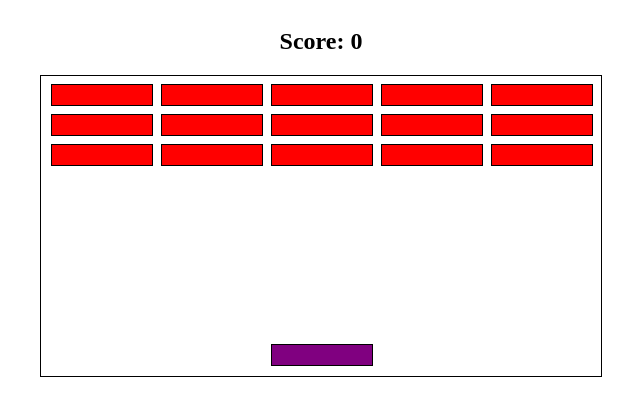
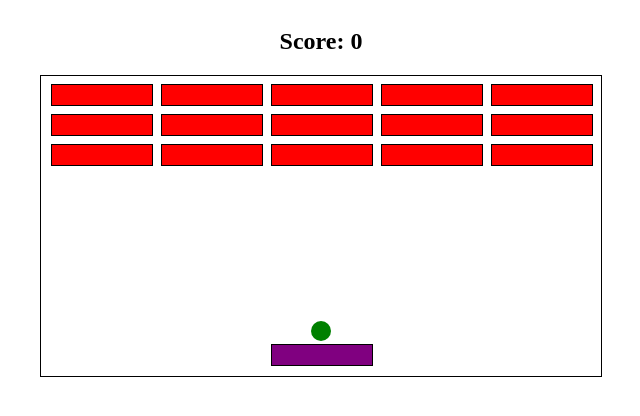
Before and after one commit to patryk77k/breakpoint-game, a plain HTML site: page index.html in a window 1280 px wide. Shown: the full height of the page, 319-959 px from the left. Drawn offline with Linux system fonts and the light colour scheme.

Commit message:
add ball

```diff
--- a/app.js
+++ b/app.js
@@ -3,6 +3,10 @@ const blockWidth = 100;
 const grid = document.getElementById("grid");
 const userStart = [230, 10];
 let userCurrent = userStart;
+
+const ballStart = [270, 35];
+let ballCurrent = ballStart;
+
 const gridWidth = 560;
 
 class Block {
@@ -74,3 +78,10 @@ function moveUser(e) {
 }
 
 document.addEventListener("keydown", moveUser);
+
+//add ball
+const ball = document.createElement("div");
+ball.classList.add("ball");
+ball.style.left = ballCurrent[0] + "px";
+ball.style.bottom = ballCurrent[1] + "px";
+grid.appendChild(ball);
--- a/styles.css
+++ b/styles.css
@@ -26,3 +26,11 @@
   border: 1px black solid;
   background-color: purple;
 }
+
+.ball {
+  position: absolute;
+  width: 20px;
+  height: 20px;
+  border-radius: 100%;
+  background-color: green;
+}
```
